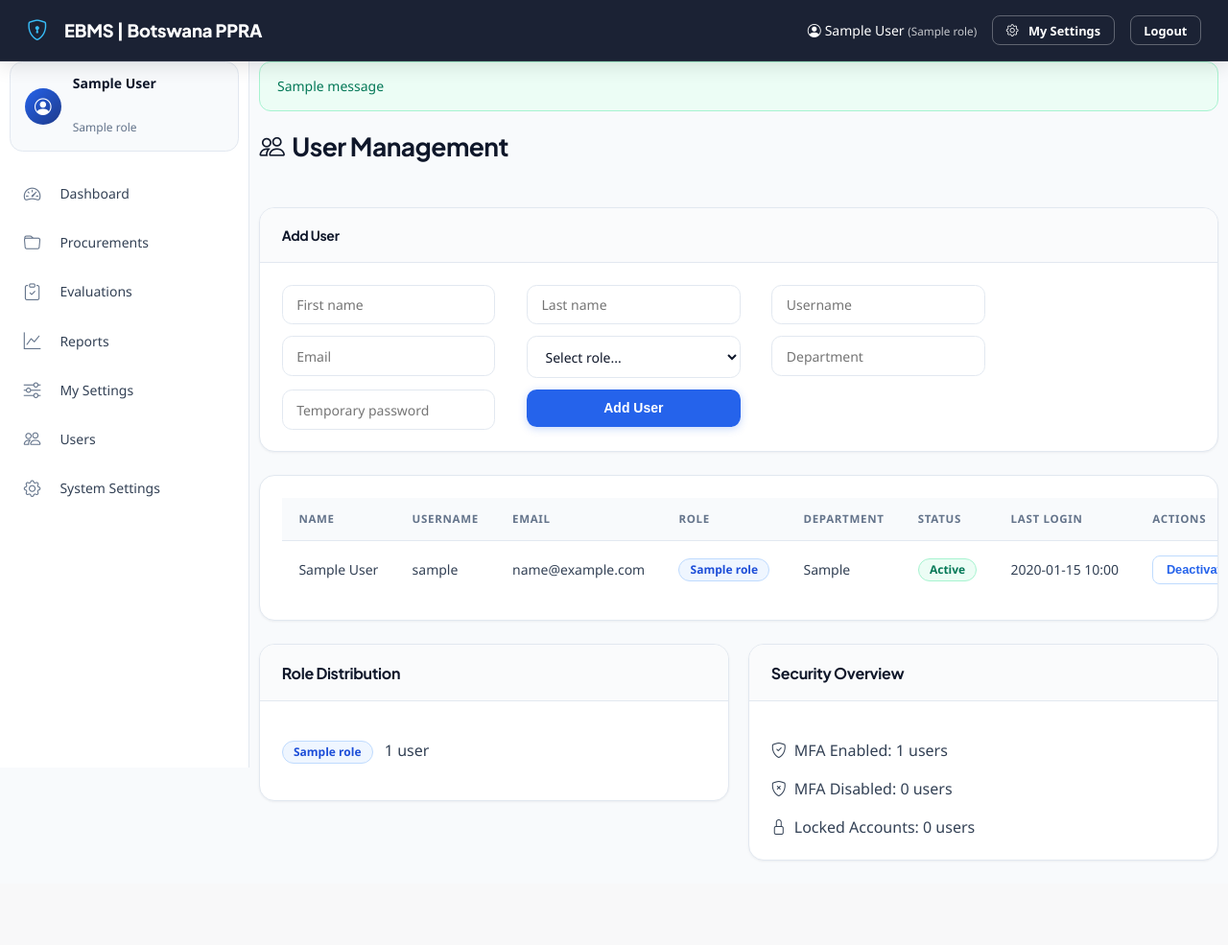
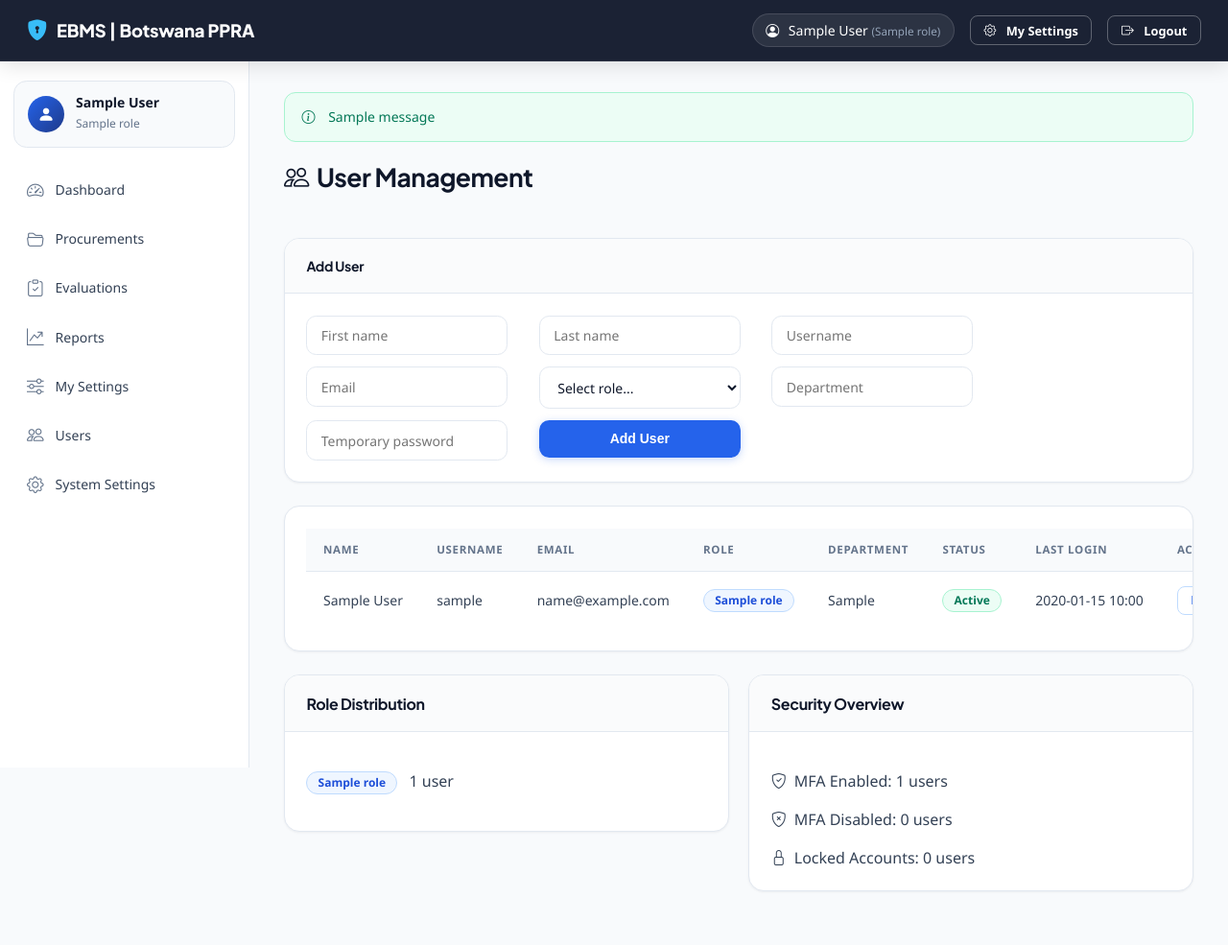
Before and after one commit to AllenMachona/BACK, a Flask app: page /admin/users in a window 1280 px wide. Shown: the whole page at 96% size. Before the commit the page ends 897 px from the top, so only its background shows below. Run offline with Flask 3, Linux system fonts and the light colour scheme; a user stored in the database is signed in; tables that the repository leaves empty hold one stand-in row (values such as "Sample post"); one stand-in notice (Sample message) is shown.

Commit message:
refactor: update base.html master layout shell to eliminate flex grid conflicts

```diff
--- a/ebms_flask/ebms_flask/app/templates/base.html
+++ b/ebms_flask/ebms_flask/app/templates/base.html
@@ -7,52 +7,56 @@
     <link rel="stylesheet" href="{{ url_for('static', filename='styles.css') }}">
     <link rel="stylesheet" href="https://cdn.jsdelivr.net/npm/bootstrap-icons@1.10.0/font/bootstrap-icons.css">
 </head>
-<body {% if current_user.is_authenticated %}style="{{ current_user.theme_style() }}"{% else %}class="guest-auth" style="background: #f5f6fa;"{% endif %}>
+<body {% if current_user.is_authenticated %}style="{{ current_user.theme_style() }}"{% else %}class="guest-auth"{% endif %}>
     {% if current_user.is_authenticated %}
-    <nav class="navbar">
-        <a class="navbar-brand" href="{{ url_for('dashboard.index') }}"><i class="bi bi-shield-lock me-2"></i>EBMS | Botswana PPRA</a>
+    <header class="navbar">
+        <a class="navbar-brand" href="{{ url_for('dashboard.index') }}">
+            <i class="bi bi-shield-lock-fill"></i>EBMS | Botswana PPRA
+        </a>
         <div class="navbar-user">
-            <span><i class="bi bi-person-circle me-1"></i>{{ current_user.full_name() }}
-                <small style="opacity:0.75;">({{ current_user.role.name }})</small></span>
+            <div class="navbar-user-info">
+                <i class="bi bi-person-circle"></i>
+                <span>{{ current_user.full_name() }} <small>({{ current_user.role.name }})</small></span>
+            </div>
             <a href="{{ url_for('auth.user_settings') }}" class="btn btn-outline-light btn-sm"><i class="bi bi-gear me-1"></i>My Settings</a>
-            <a href="{{ url_for('auth.logout') }}" class="btn btn-outline-light btn-sm">Logout</a>
+            <a href="{{ url_for('auth.logout') }}" class="btn btn-outline-light btn-sm"><i class="bi bi-box-arrow-right me-1"></i>Logout</a>
         </div>
-    </nav>
+    </header>
 
-    <div class="container-fluid">
-        <nav class="col-md-2 sidebar">
+    <div class="app-container">
+        <nav class="sidebar">
             <div class="sidebar-profile">
-                <div class="avatar-badge"><i class="bi bi-person-circle"></i></div>
+                <div class="avatar-badge"><i class="bi bi-person-fill"></i></div>
                 <div>
-                    <strong>{{ current_user.full_name() }}</strong><br>
+                    <strong>{{ current_user.full_name() }}</strong>
                     <small>{{ current_user.role.name }}</small>
                 </div>
             </div>
             {% if not current_user.has_role('bidder') %}
-            <a class="nav-link {{ 'active' if active_nav == 'dashboard' else '' }}" href="{{ url_for('dashboard.dashboard') }}"><i class="bi bi-speedometer2 me-2"></i>Dashboard</a>
-            <a class="nav-link {{ 'active' if active_nav == 'procurements' else '' }}" href="{{ url_for('procurements.list_procurements') }}"><i class="bi bi-folder me-2"></i>Procurements</a>
+            <a class="nav-link {{ 'active' if active_nav == 'dashboard' else '' }}" href="{{ url_for('dashboard.dashboard') }}"><i class="bi bi-speedometer2"></i>Dashboard</a>
+            <a class="nav-link {{ 'active' if active_nav == 'procurements' else '' }}" href="{{ url_for('procurements.list_procurements') }}"><i class="bi bi-folder2-open"></i>Procurements</a>
             {% if current_user.role.can_evaluate %}
-            <a class="nav-link {{ 'active' if active_nav == 'evaluations' else '' }}" href="{{ url_for('evaluations.index') }}"><i class="bi bi-clipboard-check me-2"></i>Evaluations</a>
+            <a class="nav-link {{ 'active' if active_nav == 'evaluations' else '' }}" href="{{ url_for('evaluations.index') }}"><i class="bi bi-clipboard-check"></i>Evaluations</a>
             {% endif %}
             {% endif %}
             {% if current_user.has_role('bidder') %}
-            <a class="nav-link {{ 'active' if active_nav == 'bidders' else '' }}" href="{{ url_for('bidders.portal') }}"><i class="bi bi-shop me-2"></i>Bidder Portal</a>
+            <a class="nav-link {{ 'active' if active_nav == 'bidders' else '' }}" href="{{ url_for('bidders.portal') }}"><i class="bi bi-shop"></i>Bidder Portal</a>
             {% endif %}
             {% if current_user.role.can_view_all_records %}
-            <a class="nav-link {{ 'active' if active_nav == 'reports' else '' }}" href="{{ url_for('reports.operational') }}"><i class="bi bi-graph-up me-2"></i>Reports</a>
+            <a class="nav-link {{ 'active' if active_nav == 'reports' else '' }}" href="{{ url_for('reports.operational') }}"><i class="bi bi-graph-up-arrow"></i>Reports</a>
             {% endif %}
-            <a class="nav-link {{ 'active' if active_nav == 'account_settings' else '' }}" href="{{ url_for('auth.user_settings') }}"><i class="bi bi-sliders me-2"></i>My Settings</a>
+            <a class="nav-link {{ 'active' if active_nav == 'account_settings' else '' }}" href="{{ url_for('auth.user_settings') }}"><i class="bi bi-sliders"></i>My Settings</a>
             {% if current_user.role.can_admin_system %}
-            <a class="nav-link {{ 'active' if active_nav == 'admin' else '' }}" href="{{ url_for('admin.users') }}"><i class="bi bi-people me-2"></i>Users</a>
-            <a class="nav-link {{ 'active' if active_nav == 'settings' else '' }}" href="{{ url_for('admin.settings') }}"><i class="bi bi-gear me-2"></i>System Settings</a>
+            <a class="nav-link {{ 'active' if active_nav == 'admin' else '' }}" href="{{ url_for('admin.users') }}"><i class="bi bi-people"></i>Users</a>
+            <a class="nav-link {{ 'active' if active_nav == 'settings' else '' }}" href="{{ url_for('admin.settings') }}"><i class="bi bi-gear"></i>System Settings</a>
             {% endif %}
         </nav>
-        <main class="col-md-10 main-content">
+        <main class="main-content">
             {% with messages = get_flashed_messages(with_categories=true) %}
                 {% if messages %}
                     {% for category, message in messages %}
                         <div class="alert alert-{{ 'danger' if category == 'danger' else category }}">
-                            {{ message }}
+                            <i class="bi bi-info-circle me-1"></i> {{ message }}
                         </div>
                     {% endfor %}
                 {% endif %}
```
